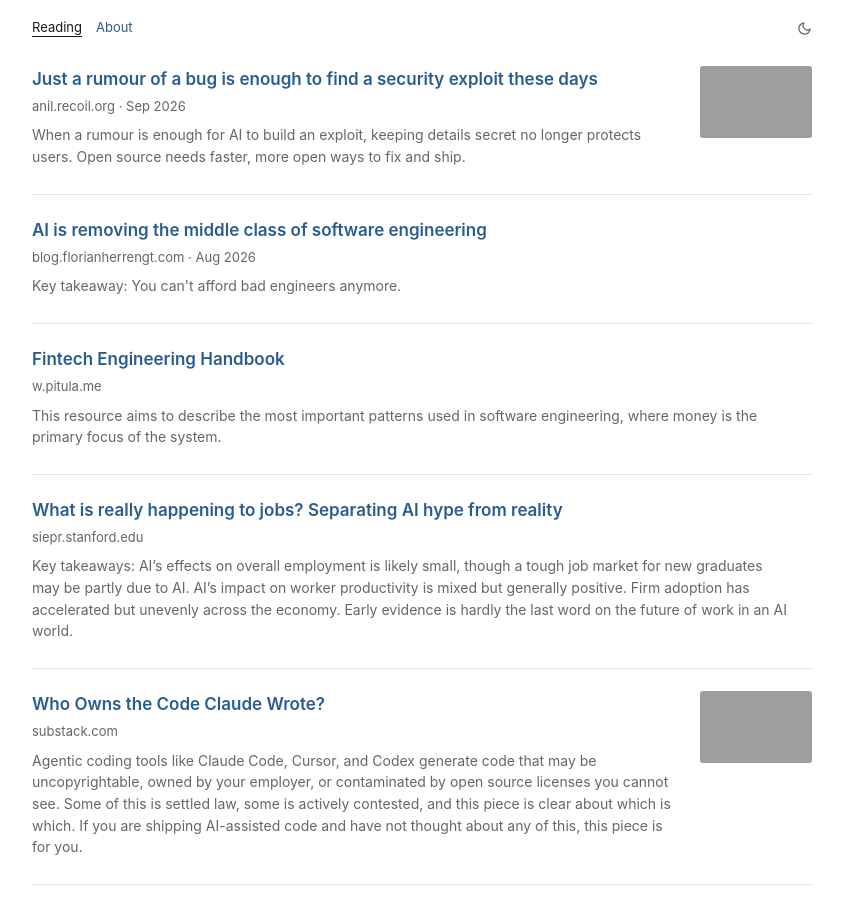
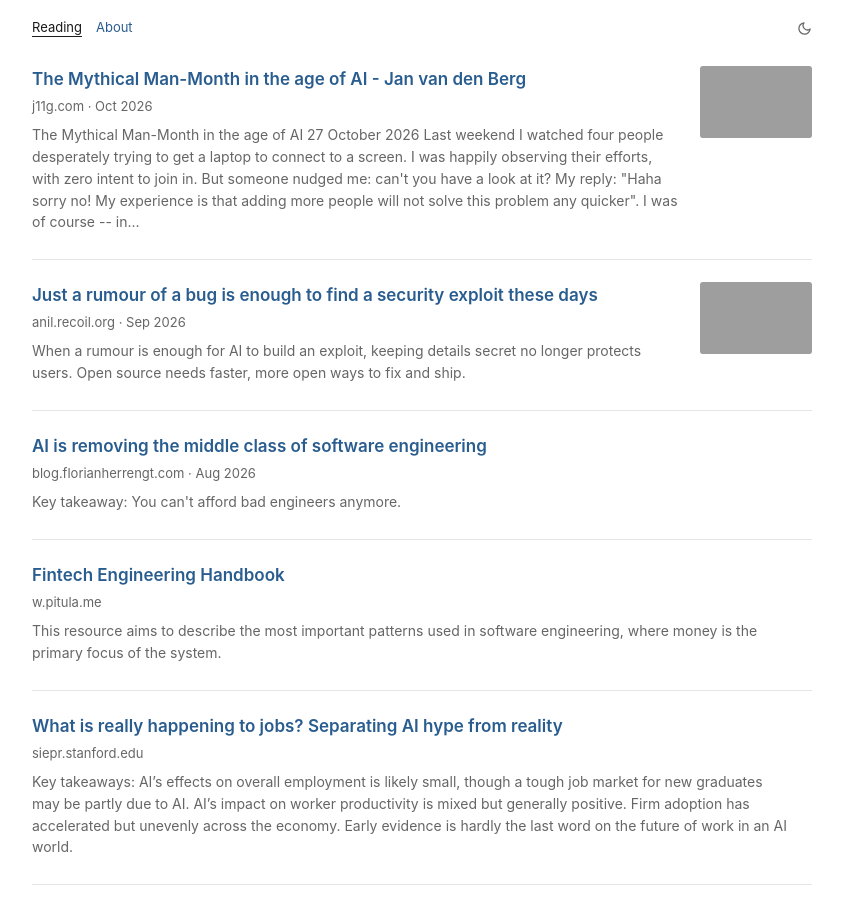
Before and after one commit to snatalenko/snatalenko.github.io, a Jekyll site: the page built from index.html, in a window 1280 px wide and 900 px high. Shown: the whole window, without its empty margins (218-1061 px from the left). Built offline with Jekyll 4.4.1, drawn with Linux system fonts in a browser that asks for light colours; grey boxes are pictures that could not be loaded.

Commit message:
Update reading list

```diff
--- a/_data/reading.json
+++ b/_data/reading.json
@@ -1,4 +1,13 @@
 [
+  {
+    "id": "de6edf7c4f457352",
+    "title": "The Mythical Man-Month in the age of AI - Jan van den Berg",
+    "url": "https://j11g.com/the-mythical-man-month-in-the-age-of-ai",
+    "source": "j11g.com",
+    "description": "The Mythical Man-Month in the age of AI 27 October 2026 Last weekend I watched four people desperately trying to get a laptop to connect to a screen. I was happily observing their efforts, with zero intent to join in. But someone nudged me: can't you have a look at it? My reply: \"Haha sorry no! My experience is that adding more people will not solve this problem any quicker\". I was of course -- in",
+    "image": "https://j11g.com/content/images/cern-resized.jpg",
+    "liked_at": "2026-10-27T22:55:02Z"
+  },
   {
     "id": "a3d40848cd03fefd",
     "title": "Just a rumour of a bug is enough to find a security exploit these days",
```
